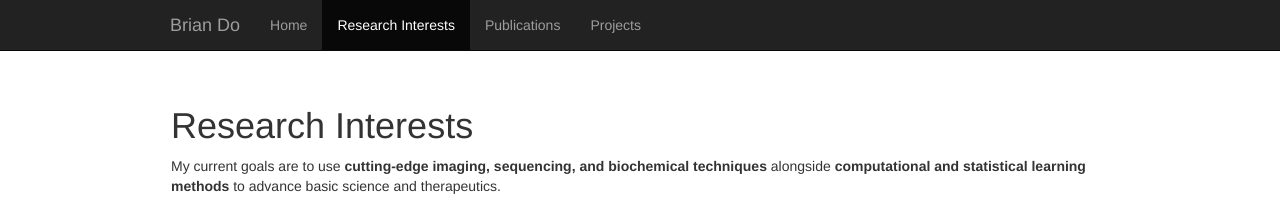
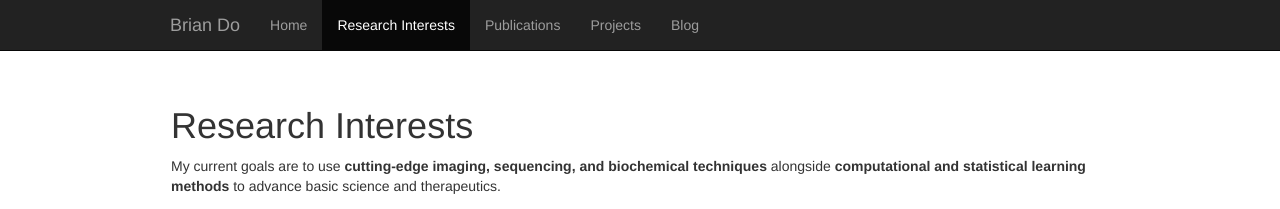
Before and after one commit to bdo311/bdo311.github.io, a Jekyll site: the page research.html, which Jekyll copies as it is, in a window 1280 px wide. Shown: the top 209 px of the page. Built offline with Jekyll 4.4.1, drawn with Linux system fonts in a browser that asks for light colours; nearby versions of some CDN libraries.

Commit message:
added links to blog

```diff
--- a/_layouts/default.html
+++ b/_layouts/default.html
@@ -35,7 +35,7 @@
             <span class="icon-bar"></span>
             <span class="icon-bar"></span>
           </button>
-          <a class="navbar-brand" href="index.html">Brian Do</a>
+          <a class="navbar-brand" href="/index.html">Brian Do</a>
         </div>
         <div id="navbar" class="navbar-collapse collapse">
           <ul class="nav navbar-nav">
@@ -43,7 +43,7 @@
             <li class="active"><a href="/research.html">Research Interests</a></li>
             <li><a href="/publications.html">Publications</a></li>
             <li><a href="/software.html">Projects</a></li>
-            <li><a href="/blog">Blog</a></li>
+            <li><li class="active"><a href="/blog">Blog</a></li>
           </ul>
         </div><!--/.nav-collapse -->
       </div>
--- a/index.html
+++ b/index.html
@@ -43,6 +43,7 @@
             <li><a href="research.html">Research Interests</a></li>
             <li><a href="publications.html">Publications</a></li>
             <li><a href="software.html">Software</a></li>
+            <li><a href="/blog">Blog</a></li>
           </ul>
         </div><!--/.nav-collapse -->
       </div><!--/container -->
--- a/publications.html
+++ b/publications.html
@@ -43,6 +43,7 @@
             <li><a href="research.html">Research Interests</a></li>
             <li class="active"><a href="#">Publications</a></li>
             <li><a href="software.html">Projects</a></li>
+            <li><a href="/blog">Blog</a></li>
           </ul>
         </div><!--/.nav-collapse -->
       </div>
@@ -62,7 +63,7 @@
           <h5>Ching T, Himmelstein DS, Beaulieu-Jones BK, Kalinin AA, <b>Do BT</b>, Way GP, Ferrero E, Agapow P-M, Xie W, Rosen GL, Lengerich BJ, Israeli J, Lanchantin J, Woloszynek S, Carpenter AE, Shrikumar A, Xu J, Cofer EM, Harris DJ, DeCaprio D, Qi Y, Kundaje A, Peng Y, Wiley LK, Segler MHS, Gitter A, Greene CS. </h5>
           bioRxiv (2017)
           <br><br>
-          - Most viewed bioRxiv preprint of spring 2017 (<a href=https://www.nature.com/articles/d41586-017-08493-x>link</href>)
+          - Most viewed bioRxiv preprint of spring 2017 (<a href=https://www.nature.com/articles/d41586-017-08493-x>link</a>)
         </div>
       </div>
     </div>
--- a/research.html
+++ b/research.html
@@ -35,14 +35,15 @@
             <span class="icon-bar"></span>
             <span class="icon-bar"></span>
           </button>
-          <a class="navbar-brand" href="index.html">Brian Do</a>
+          <a class="navbar-brand" href="/index.html">Brian Do</a>
         </div>
         <div id="navbar" class="navbar-collapse collapse">
           <ul class="nav navbar-nav">
-            <li><a href="index.html">Home</a></li>
+            <li><a href="/index.html">Home</a></li>
             <li class="active"><a href="#">Research Interests</a></li>
-            <li><a href="publications.html">Publications</a></li>
-            <li><a href="software.html">Projects</a></li>
+            <li><a href="/publications.html">Publications</a></li>
+            <li><a href="/software.html">Projects</a></li>
+            <li><a href="/blog">Blog</a></li>
           </ul>
         </div><!--/.nav-collapse -->
       </div>
--- a/software.html
+++ b/software.html
@@ -43,6 +43,7 @@
             <li><a href="research.html">Research Interests</a></li>
             <li><a href="publications.html">Publications</a></li>
             <li class="active"><a href="#">Projects</a></li>
+            <li><a href="/blog">Blog</a></li>
           </ul>
         </div><!--/.nav-collapse -->
       </div>
```
